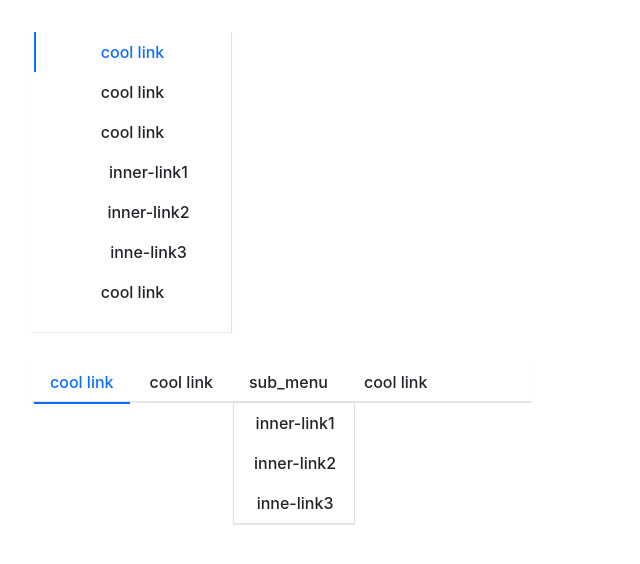
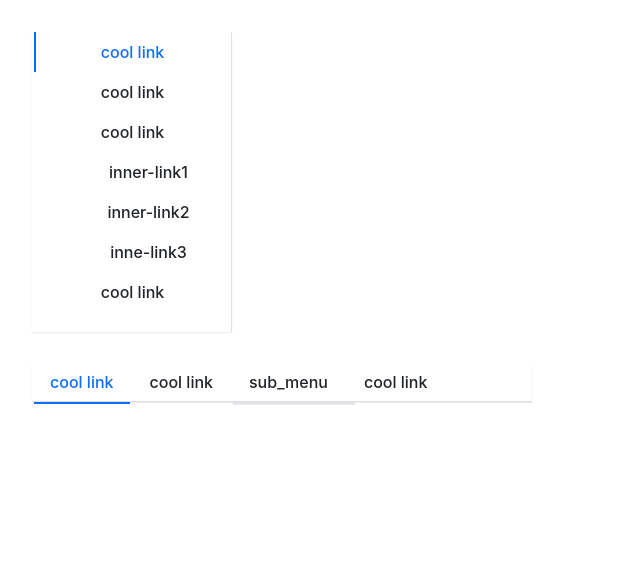
Before and after one commit to xie10101/instant_ui, a React (Vite) app: page / in a window 1280 px wide. Shown: the top 564 px of the page, without its empty margins (0-640 px from the left). Built offline with nearby package versions, Linux system fonts and the light colour scheme.

Commit message:
feat: 菜单完善-展开-默认展开-子菜单index-过渡展开效果

```diff
--- a/src/App.tsx
+++ b/src/App.tsx
@@ -13,7 +13,7 @@ function App (): JSX.Element {
   return (
     <>
 
-       <Menu style={{width:"200px",height:"300px"}} onSelect={()=>{}} mode={"vertical"}>
+       <Menu style={{width:"200px",height:"300px"}} onSelect={(index)=>{console.log(index)}} defaultOpenSubMenus={['2']} mode={"vertical"}>
         <MenuItem>cool link</MenuItem>
         <MenuItem>cool link</MenuItem>
         <SubMenu title='cool link'>
--- a/src/components/Menu/Menu.tsx
+++ b/src/components/Menu/Menu.tsx
@@ -1,38 +1,41 @@
 
 import React, { Children, cloneElement, ReactElement } from 'react'; //
 import  classNames from 'classnames';
-type onSelectType = (selectedKey:string|number)=>void ;
+type onSelectType = (selectedKey:string)=>void ;
 type Mode = "horizontal"|"vertical";
 import './_style.scss';
 import { MenuItemProps  } from './MenuItem';
 export interface MenuProps {
   className?:string;
   style?:React.CSSProperties;
-  activeIndex?:string|number;
+  activeIndex?:string;
   onSelect?: onSelectType ;    //点击菜单后的回调- 参数是 当前被点击菜单项的index- 被激活的index
   mode?:Mode;
   children?:React.ReactNode;
+  defaultOpenSubMenus?:string[];
 }
 
 //context 传递的类型设置 ：
 interface MenuContextType {
-    index:number|string; // 索引值 ： 用于设置激活样式;
+    index:string; // 索引值 ： 用于设置激活样式;
     onSelect?: onSelectType; // 对于该回调函数的执行处理？
+    mode?:Mode;
+    defaultOpenSubMenus?:string[];
 }
 
 export const MenuContext = React.createContext<MenuContextType>({
-    index:0,
+    index:"0",
 })
 const Menu:React.FC<MenuProps> = (props) => {
-const {className , style ,children, activeIndex,onSelect,mode="horizontal"} = props;
+const {className , style ,children, activeIndex,onSelect,mode="horizontal",defaultOpenSubMenus} = props;
 // 设置实现类名 ：
 const classes = classNames("menu",className,{ // 添加类名
     [`menu-${mode}`]:mode,
 })
 // 设置高亮菜单项的状态：
-const [currentActiveIndex , setActiveIndex] = React.useState<number|string>(activeIndex ? activeIndex :0); // 初始化索引值 0 ；
+const [currentActiveIndex , setActiveIndex] = React.useState<string>(activeIndex ? activeIndex :"0"); // 初始化索引值 0 ；
 // 点击事件处理 ：
-const handleClick = (index:number|string) => {
+const handleClick = (index:string) => {
     setActiveIndex(index);
     if(onSelect){ // 当 onSelect props 存在时，执行回调函数 ：
         onSelect(index);
@@ -43,19 +46,27 @@ const handleClick = (index:number|string) => {
 const passedContext:MenuContextType={
     index:currentActiveIndex, // 索引值 ： 用于设置激活样式;
     onSelect:handleClick, // 对于该回调函数的执行处理？
+    mode,
+    defaultOpenSubMenus
 }
 
- const renderChildren = Children.map(children, (child,index) => { // 遍历子组件 ： 子组件的类型设置 ：
+ const renderChildren = Children.map(children, (child,i) => { // 遍历子组件 ： 子组件的类型设置 ：
    //映射依次处理：
    const  childElement =child as ReactElement<MenuItemProps>;
    const {displayName} = childElement.type as React.FC<MenuItemProps>; // 获取子组件的类型 ：  // 获取存在问题 -- 标签名获取 用于判断子组件是否正确
 /**
  * element.type : .type指代的是创建该React元素和函数式组件或是类组件；
+ * /**
+ * cloneElement element ,props 对象形式 ,...children
  *
  */
-   if(displayName === 'MenuItem'||displayName==="SubMenu"){ // 判断子组件的类型 ：
+
+
+   if(displayName === 'MenuItem'||displayName==="SubMenu"){
+     // 判断子组件的类型 ：
+    const index = i.toString(); // 索引值 ： 用于设置激活样式;
        return cloneElement(childElement,{ // 获取子组件的属性
-        index})
+       index})
    }else{
        console.error("Warning: Menuhas a child which is not a MenuItem component");
    }
@@ -70,7 +81,6 @@ const passedContext:MenuContextType={
             </MenuContext.Provider>
            </ul>
          );
-
 }
 
 /**
--- a/src/components/Menu/MenuItem.tsx
+++ b/src/components/Menu/MenuItem.tsx
@@ -7,7 +7,7 @@ export interface MenuItemProps {
     style?:React.CSSProperties;
     children?:React.ReactNode;
     disabled?:boolean;
-    index?:number|string; // index设置为必传项
+    index?:string; // index设置为必传项
 
 }
 
--- a/src/components/Menu/SubMenu.tsx
+++ b/src/components/Menu/SubMenu.tsx
@@ -1,29 +1,76 @@
 import classNames from "classnames";
-import { Children, ReactElement } from "react";
+import React, { Children, cloneElement, ReactElement } from "react";
 import { MenuItemProps } from "./MenuItem";
+import { useState } from "react";
+import { MenuContext } from "./Menu";
 // index -作为标识？实际和一般的MenuItem一致
 // title 设置存在区别
 export interface SubMenuProps {
-    index?:number|string;
+    index?:string;
     title :string ;
     className?:string;
     children?:React.ReactNode;
 }
+
 const SubMenu :React.FC<SubMenuProps> = (props) => {
     const { className, title, index, children } = props;
-    const classes = classNames("sub-menu",className);
+        // 获取context ：
+    const context = React.useContext(MenuContext);
 
+    const isOpen =(index&&context.mode==="vertical")?context.defaultOpenSubMenus?.includes(index!):false; // 判断处理包含: 1.mode判断 2. index 存在 3. 包含
+
+    const classes = classNames("sub-menu",className,{
+        "is-active":context.index === index
+    });
+    // index 选中与否 决定 是否状态为 true
+    const [open, setOpen] = useState(isOpen);
+    // 为 ul设置class
+    const subMenuUlClasses = classNames("sub-menu-ul",{ // 添加类名
+        "open":open,
+    })
+  // let timer:NodeJS.Timeout;
+  /***
+   * 用于点击事件处理回调 --封装后
+   */
+    const handleMouse = (e:React.MouseEvent, toggle:boolean) => {
+
+      e.preventDefault();
+    //设置计时器
+      setOpen(toggle);
+    if(context.onSelect !== undefined && index){ // 当 onSelect props 存在时，执行回调函数 ：
+    context.onSelect(index);
+    }
+
+  }
+  /**
+   *
+   * 设置两个事件对象
+   * 三元表达式 处理
+   * 两个事件 - 鼠标进入 和鼠标离开 -
+   * MouseEnter
+   * MouseLeave
+   */
+  const  clickEvents=context.mode === "vertical" ?{
+onClick:(e:React.MouseEvent) => { handleMouse(e,!open) }
+  }:{}
+  const hoverEvents =context.mode === "horizontal"?{
+    onMouseEnter:(e:React.MouseEvent) => { handleMouse(e,true) }, // 鼠标进入事件
+     // 鼠标进入事件
+    onMouseLeave:(e:React.MouseEvent) => { handleMouse(e,false) } // 鼠标离开事件
+  }:{};
     // 使用 函数组件渲染内部嵌套菜单
     const renderChildren = () => {
-    const filterchildren = Children.map(children, (child, ) => {
+    const filterchildren = Children.map(children, (child,i) => {
     const childrenElement = child as ReactElement<MenuItemProps> ;
      if((childrenElement.type as React.FC<MenuItemProps>).displayName === 'MenuItem')
       {
-         return childrenElement
+        // 不在外部设置index 变量 - 造成名字重叠 /
+         return  cloneElement( childrenElement ,{index:`${index}-${i.toString()}`}
+         )
       }
     })
     return (
-      <ul className="sub-menu-ul">
+      <ul className={subMenuUlClasses}>
         {filterchildren}
       </ul>
      )
@@ -32,12 +79,12 @@ const SubMenu :React.FC<SubMenuProps> = (props) => {
     return (
         <>
         {/* 单个sub菜单项  */}
-        <li className={classes} key={index}>
-            <div className="sub-menu-title">
+        <li className={classes} key={index} {...hoverEvents}>
+            <div className="sub-menu-title" {...clickEvents}>
                 {title}
             </div>
             {
-              // 实际一个Ul列表中包含多个li
+              // 实际一个Ul列表中包含多个li --MenuItem
             renderChildren()
             }
         </li>
--- a/src/components/Menu/_style.scss
+++ b/src/components/Menu/_style.scss
@@ -49,7 +49,11 @@
          border: var.$menu-border-width solid var.$menu-border-color;
          box-shadow: var.$menu-box-shadow;
          padding: 0px;
-
+         max-height: 0;
+         // 高度未达到是自适应 ， 超出时根据 overflow进行处理
+         overflow: hidden; // 隐藏溢出内容
+         // transform-origin: top;
+         transition: all 0.3s ease;
          .menu-item{
          border-left:var.$menu-item-active-border-width solid transparent;
          white-space: nowrap;
@@ -57,8 +61,12 @@
          border-bottom:0px;
          }
          }
+         &.open{
+             max-height: 700px; // 设置一个足够大的值以显示内容
+         }
       }
 }
+
 }
 .menu-vertical{
     flex-direction: column;
@@ -86,5 +94,6 @@
          padding-left: 30px;
       }
 }
+
 }
 // 此处盒子边框计算没有使用 border-box - padding设置撑开盒子，设置边框和阴影 flex布局效果
```
